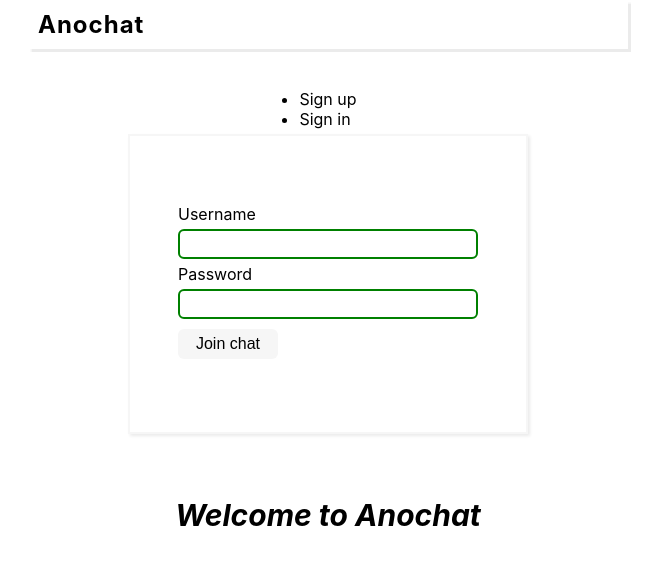
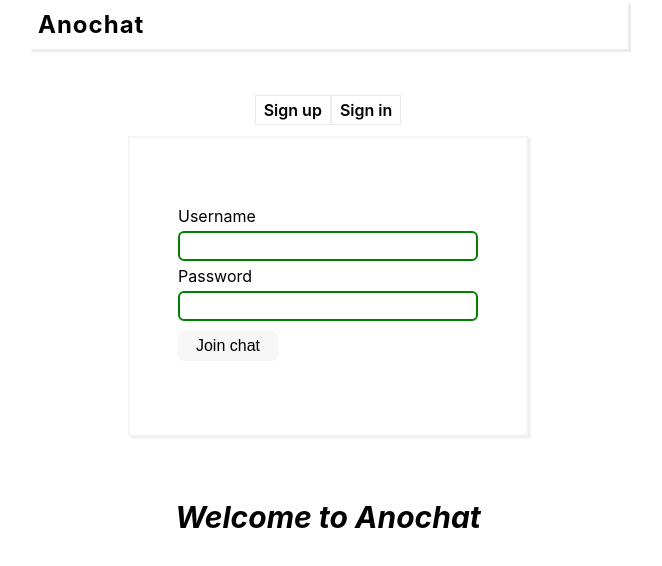
Before and after one commit to zealmaster/anochat, a website: page src/public/index.html in a window 1280 px wide. Shown: the whole page, without its empty margins (312-974 px from the left). Drawn offline with nearby package versions, Linux system fonts and the light colour scheme.

Commit message:
correct nav-menu formatting deletion

```diff
--- a/src/public/style.css
+++ b/src/public/style.css
@@ -207,6 +207,25 @@ body {
     border-radius: 6px;
   }
 
+  .nav-menu {
+    display: flex;
+    list-style: none;
+    text-decoration: none;
+    margin: 6px 0;
+    font-size: 16px;
+    font-weight: 600;
+  }
+  .nav-menu li {
+    border: 1px solid #ebebeb;
+    height: 30px;
+    display: flex;
+    align-items: center;
+    padding: 8px;
+  }
+  .nav-menu li:active {
+    background-color: #aca5a5;
+  }
+
   .welcome {
     font-size: 30px;
     font-weight: 700;
```
